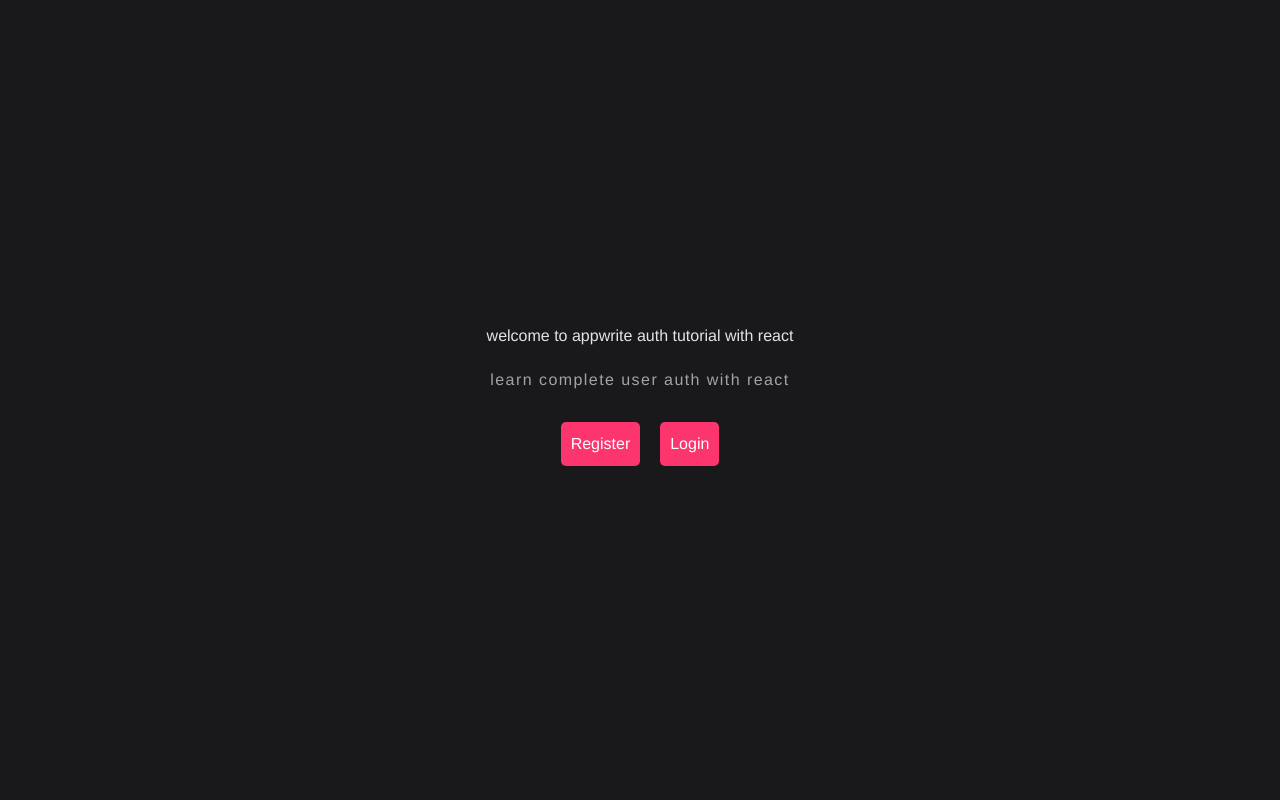
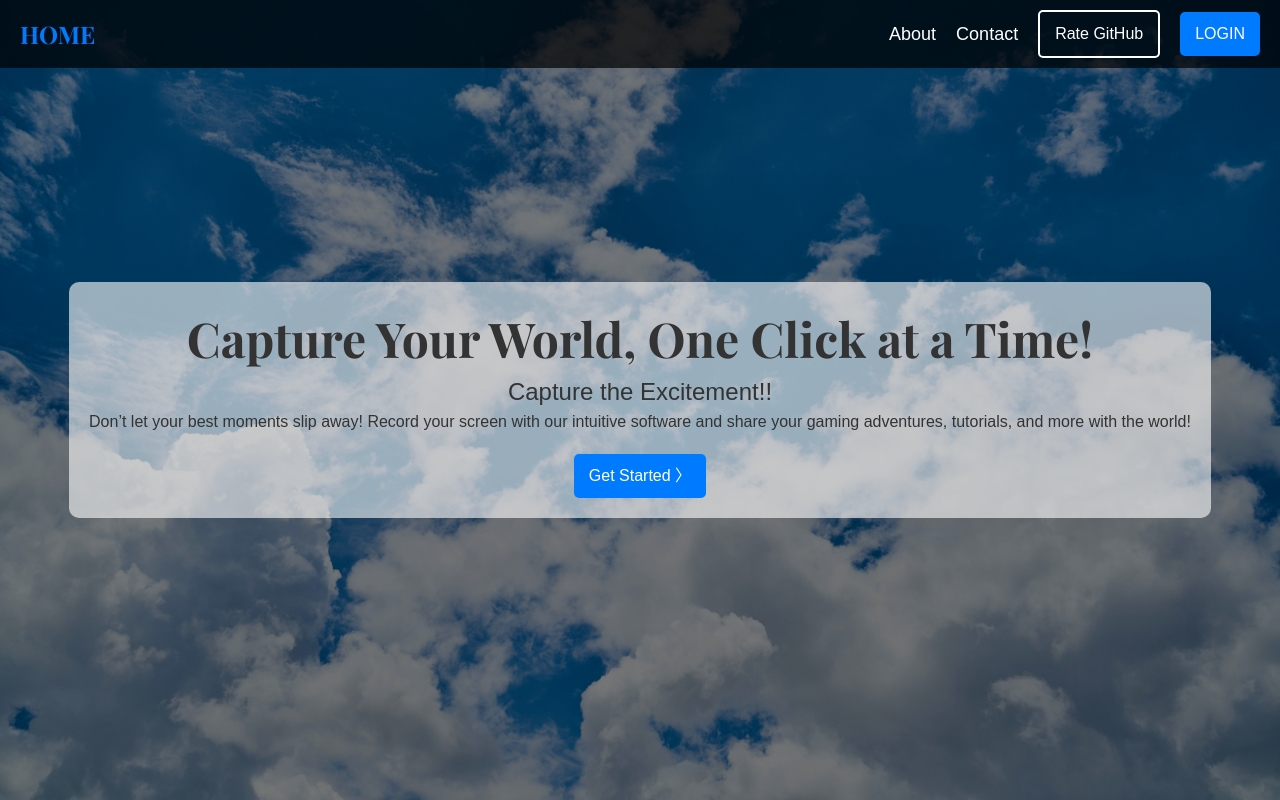
Before and after one commit to divyasanvi1/ScreenRecorderFinal, a React (Vite) app: page / in a window 1280 px wide. Built offline with nearby package versions, Linux system fonts and the light colour scheme; no server answers; a web font is replaced by a local one.

Commit message:
intropage

```diff
--- a/index.html
+++ b/index.html
@@ -9,6 +9,7 @@
     href="https://fonts.googleapis.com/css2?family=RocknRoll+One&display=swap"
     rel="stylesheet"
   />
+  <link href="https://fonts.googleapis.com/css2?family=Playfair+Display:wght@700&family=Roboto:wght@400&display=swap" rel="stylesheet">
     <title>Screen Recorder</title>
   </head>
   <body>
--- a/src/main.jsx
+++ b/src/main.jsx
@@ -2,7 +2,6 @@
 import ReactDOM from 'react-dom/client'
 import App from './App.jsx'
 import './index.css'
-import './frontend.css'
 ReactDOM.createRoot(document.getElementById('root')).render(
   <React.StrictMode>
     <App />
--- /dev/null
+++ b/src/pages/Front.css
@@ -0,0 +1,123 @@
+.background-intro{
+    background-image:url('./Images/Intro1.jpg');
+    background-size: cover;
+    height: 100vh;
+    background-position: center;
+    display: flex; /* Enable flexbox on the parent */
+    justify-content: center; /* Center horizontally */
+    align-items: center; /* Center vertically */
+    position: relative;
+}
+
+.background-intro::before {
+    content: ""; /* Empty content for the pseudo-element */
+    position: absolute; /* Absolutely position it */
+    top: 0; /* Align to the top */
+    left: 0; /* Align to the left */
+    right: 0; /* Align to the right */
+    bottom: 0; /* Align to the bottom */
+    background-color: rgba(0, 0, 0, 0.5); /* Semi-transparent black overlay */
+    z-index: 1; /* Position it above the background but below the content */
+}
+
+.block {
+    position: relative; /* Positioning context for its children */
+    z-index: 2; /* Position it above the overlay */
+    text-align: center; /* Center the text */
+    color: black; /* Change text color for better visibility against the white overlay */
+    padding: 20px; /* Add some padding around the block */
+    background-color: rgba(255, 255, 255, 0.6);
+    border-radius: 10px;
+}
+
+.navbar {
+    background-color: rgba(0, 0, 0, 0.7); /* Dark background with some transparency */
+    padding: 10px 20px; /* Padding around the navbar */
+    position: fixed; /* Keeps the navbar at the top */
+    width: 100%; /* Full width */
+    z-index: 10; /* Above other content */
+    top: 0; /* Align to the top */
+    left: 0; /* Align to the left */
+}
+
+.navbar-container {
+    display: flex; /* Flexbox layout for children */
+    justify-content: space-between; /* Space between logo and login button */
+    align-items: center; /* Center items vertically within the navbar */
+}
+
+.logo {
+    font-family: 'Playfair Display', serif;
+    color: #007bff; /* White color for the logo text */
+    font-size: 24px; /* Font size for logo */
+}
+
+.login-button {
+    background-color: #007bff; /* Initial blue background */
+    color: white; /* Text color */
+    border: none; /* No border */
+    padding: 10px 15px; /* Padding for the button */
+    border-radius: 5px; /* Rounded corners */
+    cursor: pointer; /* Pointer cursor on hover */
+    transition: background-color 0.3s; /* Smooth transition for background color */
+}
+
+.login-button:hover {
+    background-color: #0056b3; /* Darker blue on hover */
+}
+
+.block h1 {
+    font-family: 'Playfair Display', serif; /* Classy font for h1 */
+    font-size: 3rem;
+    color: #333;
+}
+.block h5 {
+    font-size: 1.5rem;
+    color: #333;
+}
+
+.block p {
+    font-size: 1rem;
+    color: #333;
+    line-height: 1.5;
+}
+.get-started {
+    background-color: #007bff; /* Initial blue background */
+    color: white; /* Text color */
+    border: none; /* No border */
+    padding: 10px 15px; /* Padding for the button */
+    border-radius: 5px; /* Rounded corners */
+    cursor: pointer; /* Pointer cursor on hover */
+    margin-top: 20px;
+    transition: background-color 0.3s; /* Smooth transition for background color */
+}
+
+.get-started:hover {
+    background-color: #0056b3; /* Darker blue on hover */
+}
+
+.nav-links {
+    display: flex; /* Flexbox for nav links */
+    align-items: center;
+    gap: 20px; /* Space between links */
+}
+
+.nav-link {
+    color: white; /* Link color */
+    text-decoration: none; /* Remove underline */
+    font-size: 18px; /* Font size for links */
+    transition: color 0.3s; /* Smooth transition for hover effect */
+}
+
+.nav-link:hover {
+    color: #007bff; /* Change color on hover */
+}
+.rate-github {
+    color: white; /* Text color */
+    border: none; /* No border */
+    padding: 10px 15px; /* Padding for the button */
+    border-radius: 5px; /* Rounded corners */
+    border: 2px solid white;
+    cursor: pointer; /* Pointer cursor on hover */
+    transition: background-color 0.3s; /* Smooth transition for background color */
+}
--- a/src/pages/Intro.jsx
+++ b/src/pages/Intro.jsx
@@ -2,6 +2,7 @@
 import { useNavigate } from 'react-router-dom';
 import { authService } from '../library/appwrite';
 import Home from '../Home';
+import './Front.css';
 
 const Intro =({ setSelectedMediaType, setAudioEnabled }) =>{
     const [user,setUser]=useState(null);
@@ -27,7 +28,7 @@
 
 
     return (
-        <div className="background">
+        <div>
             {loading?(
                <h5>Please Wait....</h5>
             ):(
@@ -39,15 +40,32 @@
       />
                 </div>):
                 (
-                   <>
-                    <h1>welcome to appwrite auth tutorial with react </h1>
-                    <h5>learn complete user auth with react</h5>
-                    <div className="navigation-btns">
-
-                      <button type="button" onClick={()=> navigate("/signup")}>Register</button>
-                      <button type="button" onClick={()=> navigate("/login")}>Login</button>
+                   <div className="background-intro">
+                     <nav className="navbar">
+                   <div className="navbar-container">
+                   <h1 className="logo">HOME</h1>
+                   <div className="nav-links">
+                     <a href="/about" className="nav-link">About</a>
+                      <a href="/contact" className="nav-link">Contact</a>
+                      <a href="https://github.com/divyasanvi1/ScreenRecorderFinal.git" target="_blank" rel="noopener noreferrer">
+                       <button className="rate-github">Rate GitHub</button>
+                        </a>
+                     <button
+                       className="login-button"
+                       onClick={() => navigate("/login")}
+                        >
+                       LOGIN
+                     </button>
+                     </div>
+                      </div>
+                       </nav>
+                    <div className="block">
+                    <h1>Capture Your World, One Click at a Time! </h1>
+                    <h5>Capture the Excitement!!</h5>
+                    <p>Don’t let your best moments slip away! Record your screen with our intuitive software and share your gaming adventures, tutorials, and more with the world!</p>
+                      <button className="get-started"  onClick={()=> navigate("/signup")}> Get Started 〉</button>
                     </div>
-                   </>
+                   </div>
                 )}
                 </>
             )}
```
Also changed, not shown: src/pages/Images/Intro1.jpg (added), src/pexels-padrinan-255379.jpg (deleted).
